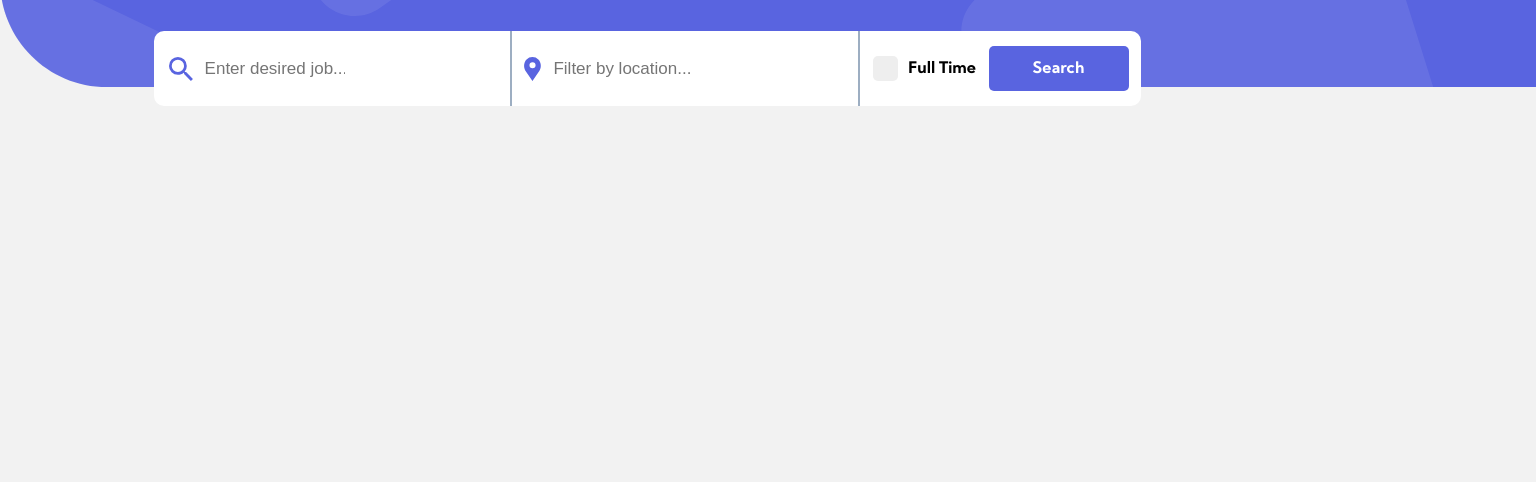
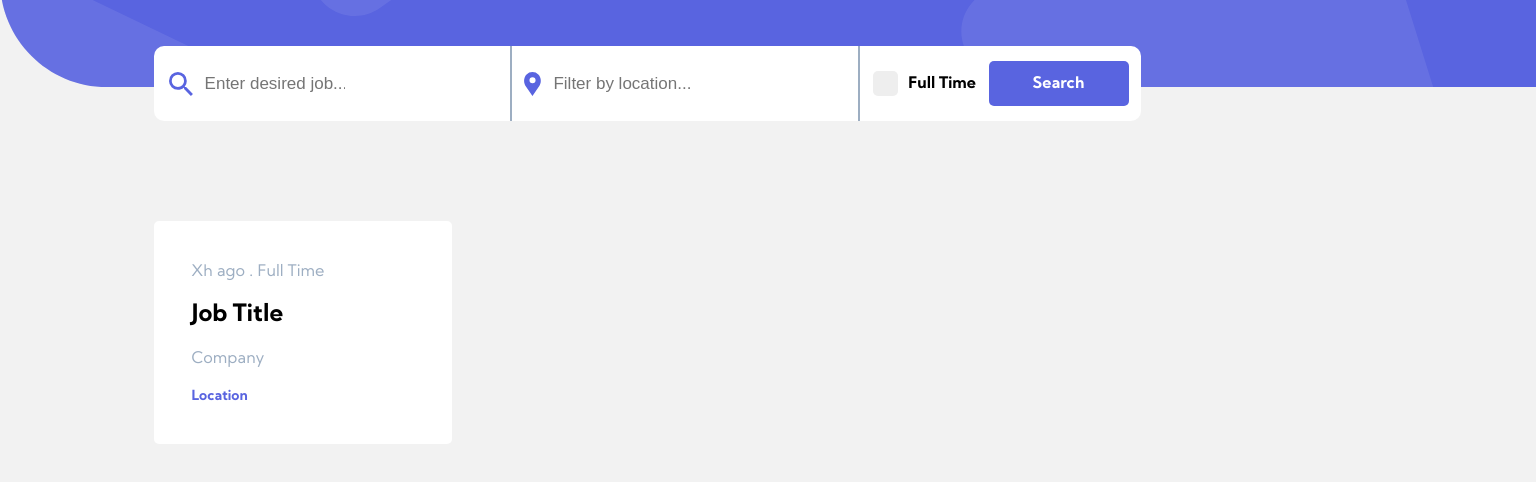
Before and after one commit to KPq66dw8L/github-api-jobs, a plain HTML site: page index.html in a window 1280 px wide. Shown: the part 84-566 px from the top of the page, 1536 px wide, since content can reach past the window. Drawn offline with nearby package versions, Linux system fonts and the light colour scheme.

Commit message:
prototype element done

```diff
--- a/JS/app.js
+++ b/JS/app.js
@@ -14,9 +14,15 @@ $('a:first-child').click( function(e) {
   };
   console.log(settings.url);
   $.ajax(settings).done(function (response) {
-    $("#test").html(response);
-    console.log(response);
+    /* $("#test").html(response); */
+    console.log(response.length);
   });
 
   return false;
 });
+
+/* set le nombre de row à taille array divisé par 3, et recopier la div element le nombre de taille array en modifiant les infos */
+
+/* document.getElementById("results").style.gridTemplateRows = "repeat(5, 1fr)"; */
+
+/* https://stackoverflow.com/questions/30267973/how-to-repeat-div-element-n-times-in-html */
--- a/css/main.scss
+++ b/css/main.scss
@@ -288,7 +288,7 @@ body {
 }
 /* Le reste */
 .pattern-header {
-    position: fixed;
+    position: absolute;
     z-index: -1;
     top: 0;
     width: 1536px;
@@ -298,7 +298,8 @@ body {
     display: flex;
     justify-content: space-between;
     align-items: center;
-    margin-bottom: 35px;
+    margin-bottom: 50px;
+    /* background-image: url(../assets/desktop/bg-pattern-header.svg); */
     h1 {
         color: $white;
     }
@@ -309,3 +310,37 @@ body {
         width: 120px;
     }
 }
+
+.results {
+    display: grid;
+    grid-template-columns: repeat(3, 1fr);
+    grid-template-rows: repeat(1, 1fr);
+    margin-top: 100px;
+    column-gap: 3vw;
+    -moz-box-sizing: border-box;
+    -webkit-box-sizing: border-box;
+    box-sizing: border-box;
+}
+
+.element {
+    background-color: $white;
+    /* height: 250px;
+    width: 350px; */
+    padding: 30px 30px;
+    border-radius: 5px;
+    display: flex;
+    justify-content: flex-start;
+    flex-direction: column;
+    -moz-box-sizing: border-box;
+    -webkit-box-sizing: border-box;
+    box-sizing: border-box;
+    * {
+        margin: 8px;
+    }
+    p {
+        color: $grey;
+    }
+    h4 {
+        color: $violet;
+    }
+}
--- a/index.html
+++ b/index.html
@@ -82,16 +82,19 @@
                             <span class="checkmark"></span>
                         </label>
                         <div class="divBtn">
-                            <a class="btn btn-1 btnSearch" href="javascript:;" >Search</a>
+                            <a class="btn btn-1 btnSearch" href="javascript:;">Search</a>
                         </div>
                     </div>
 
                 </form>
             </div>
 
-            <div class="results">
+            <div class="results" id="results">
                 <div class="element">
-                    <p id="test"></p>
+                    <p>Xh ago . Full Time</p>
+                    <h2>Job Title</h2>
+                    <p>Company</p>
+                    <h4>Location</h4>
                 </div>
             </div>
 
```
Also changed, not shown: css/main.css, 1 other file.
